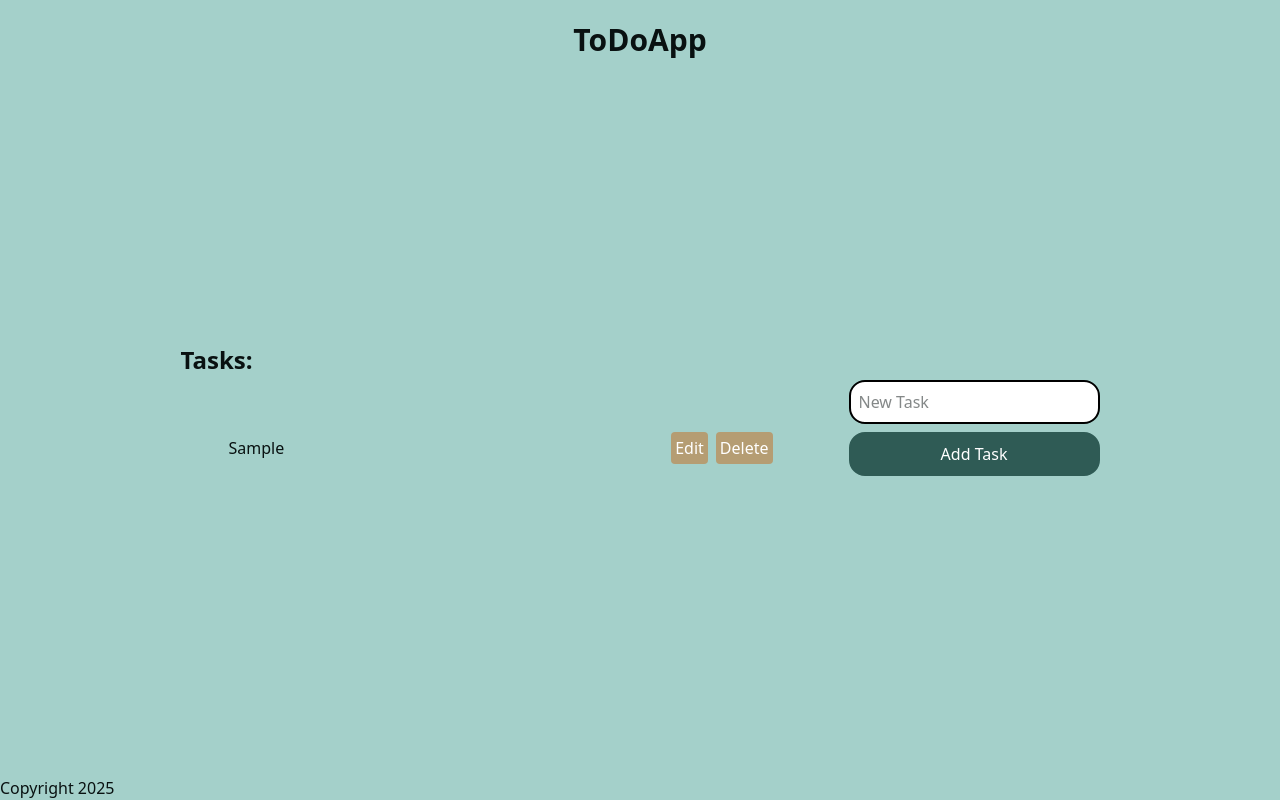
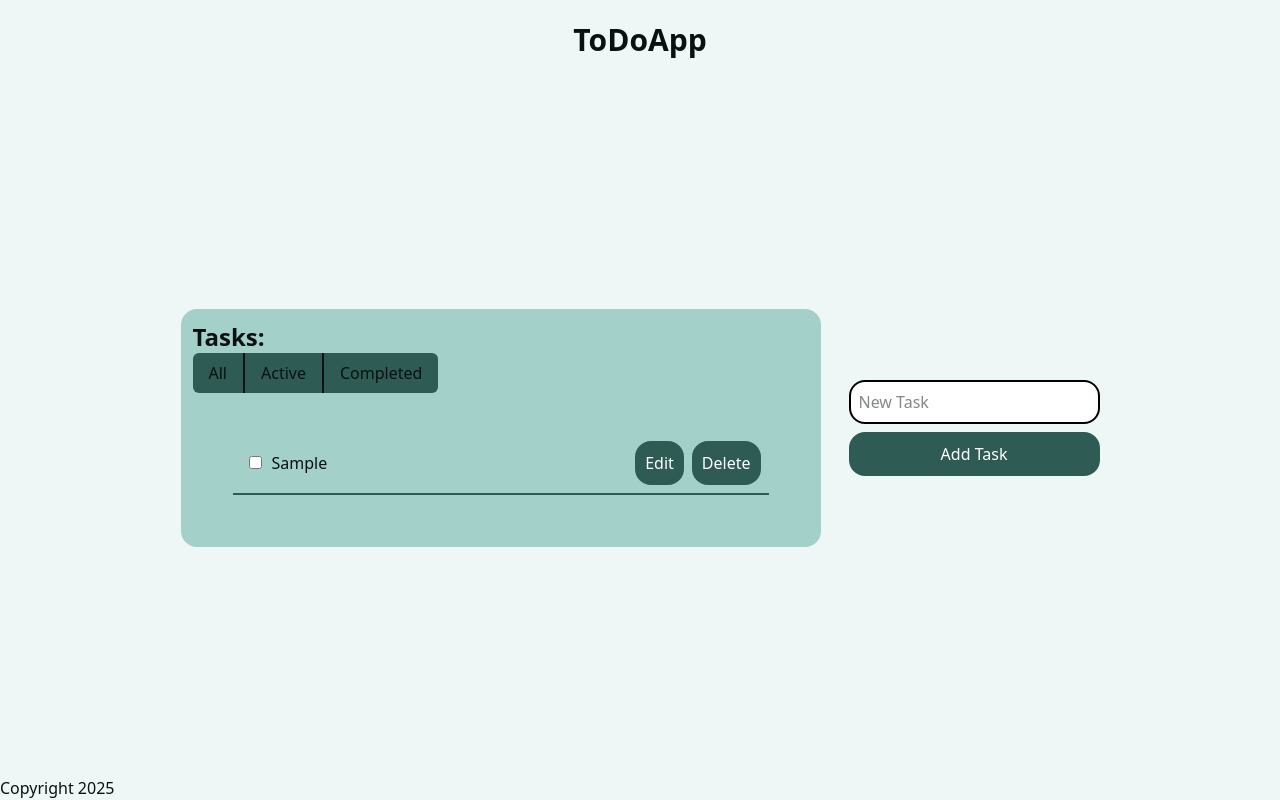
Before and after one commit to HyoteiCrown/ToDoApp, a React (Vite) app: page / in a window 1280 px wide. Both pictures are taken after typing "Sample" into the empty fields and a click on the button "Add Task". Built offline with nearby package versions, Linux system fonts and the light colour scheme.

Commit message:
Added filter buttons, checkbox-deleteon and featured some styles

```diff
--- a/src/App.jsx
+++ b/src/App.jsx
@@ -8,7 +8,7 @@ function App() {
 
     return (
         <div className="flex flex-col h-screen bg-background-light text-background-dark">
-            <div className="flex flex-col flex-1 bg-primary">
+            <div className="flex flex-col flex-1 bg-background-light">
                 <Header />
                 <main className="flex flex-1 justify-center items-center gap-7">
                     <TodoList todos={todos} setTodos={setTodos} />
--- a/src/components/AddTask.jsx
+++ b/src/components/AddTask.jsx
@@ -1,7 +1,6 @@
 import { useState } from "react";
 import PropTypes from "prop-types";
-import '../index.css'
-
+import "../index.css";
 
 function AddTask({ setTodos }) {
   const [newTodo, setNewTodo] = useState("");
@@ -14,6 +13,7 @@ function AddTask({ setTodos }) {
     const todo = {
       id: Date.now(),
       text: newTodo,
+      completed: false,
     };
     setTodos((prevTodos) => [...prevTodos, todo]);
     setNewTodo("");
@@ -41,7 +41,7 @@ function AddTask({ setTodos }) {
   );
 }
 
-AddTask.propTypes ={
-    setTodos: PropTypes.func.isRequired
-}
+AddTask.propTypes = {
+  setTodos: PropTypes.func.isRequired,
+};
 export default AddTask;
--- a/src/components/TodoItem.jsx
+++ b/src/components/TodoItem.jsx
@@ -1,71 +1,101 @@
 import PropTypes from "prop-types";
 import { useState, useRef } from "react";
 
-function TodoItem({ todo, deleteTodo, editTodo }) {
-    const [isEditing,setIsEditing] = useState(false);
-    const [editedText, setEditedText]= useState(todo.text)
-    const inputRef = useRef(0);
+function TodoItem({ todo, deleteTodo, editTodo, completeToggle }) {
+  const [isEditing, setIsEditing] = useState(false);
+  const [editedText, setEditedText] = useState(todo.text);
+  const inputRef = useRef(null);
 
-    const handleSave = () =>{
-        if(editedText.trim()===''){
-            alert('You cant save and empty task');
+  const handleSave = () => {
+    if (editedText.trim() === "") {
+      alert("You can't save an empty task");
     } else {
-            editTodo(todo.id,editedText);
+      editTodo(todo.id, editedText);
       setIsEditing(false);
       inputRef.current.focus();
     }
+  };
 
-    }
   const onEditing = (e) => {
-        setEditedText(e.target.value)
+    setEditedText(e.target.value);
     inputRef.current.focus();
-
-    }
+  };
 
   const handleKeyDown = (e) => {
-        if (e.key === 'Enter') {
+    if (e.key === "Enter") {
       handleSave();
     }
-      }
+  };
 
   return (
-      <li className="flex justify-between items-center p-2 ">
+    <li className="flex justify-between items-center p-2 border-b-2 border-secondary w-full ">
       {isEditing ? (
-            <input id="focus_input" type="text"
+        <input
+          id="focus_input"
+          type="text"
           value={editedText}
           onChange={onEditing}
           ref={inputRef}
           onKeyDown={handleKeyDown}
-            className="p-1 border-2 border-secondary rounded-2xl focus:outline-none focus:ring-accent" />
-        ):(<span>{todo.text}</span>)}
-          <div className="flex gap-2 ">
+          className="p-1  animate-pulse rounded-2xl focus:outline-none "
+        />
+      ) : (
+        <div
+          className={
+            todo.completed
+              ? "line-through text-decoration-solid text-decoration-thickness-2 align-middle transition duration-300 ease-in-out p-2 "
+              : "transition duration-300 ease-in-out  p-2 "
+          }
+        >
+          <input
+            type="checkbox"
+            checked={todo.completed}
+            onChange={() => completeToggle(todo.id)}
+            className="mr-2.5"
+          />
+          {todo.text}
+        </div>
+      )}
+      <div className="flex gap-2">
         {isEditing ? (
-                <button onClick={handleSave} className="p-1 bg-accent text-white rounded hover:bg-accent transform hover:scale-125 transition-all ease-in-out duration-150">
+          <button
+            onClick={handleSave}
+            className="p-2 border-2
+                    text-white border-secondary bg-secondary hover:bg-background-secondary hover:transform hover:scale-110 transition-all ease-in-out duration-150 rounded-2xl"
+          >
             Save
           </button>
-            ):(
-                <button onClick={()=>setIsEditing(true)} className='p-1 bg-accent text-white rounded hover:bg-accent transform hover:scale-125 transition-all ease-in-out duration-150'  >Edit</button>
+        ) : (
+          <button
+            onClick={() => setIsEditing(true)}
+            className="p-2 border-2
+                    text-white border-secondary bg-secondary hover:bg-background-secondary hover:transform hover:scale-110 transition-all ease-in-out duration-150 rounded-2xl"
+          >
+            Edit
+          </button>
         )}
-
         <button
           onClick={() => deleteTodo(todo.id)}
-              className="p-1 bg-accent text-white rounded hover:bg-accent transform hover:scale-125 transition-all ease-in-out duration-150"
+          className="p-2 border-2
+                    text-white border-secondary bg-secondary hover:bg-background-secondary hover:transform hover:scale-110 transition-all ease-in-out duration-150 rounded-2xl"
         >
           Delete
         </button>
       </div>
-
     </li>
   );
 }
 
-TodoItem.propTypes ={
+TodoItem.propTypes = {
   todo: PropTypes.shape({
-        id:PropTypes.number.isRequired,
-        text:PropTypes.string.isRequired,
+    id: PropTypes.number.isRequired,
+    text: PropTypes.string.isRequired,
+    completed: PropTypes.bool.isRequired,
   }).isRequired,
-        deleteTodo:PropTypes.func.isRequired,
-        editTodo:PropTypes.func.isRequired,
-    }
+  deleteTodo: PropTypes.func.isRequired,
+  editTodo: PropTypes.func.isRequired,
+  completeToggle: PropTypes.func.isRequired,
+  onDelete: PropTypes.func.isRequired,
+};
 
 export default TodoItem;
--- a/src/components/TodoList.jsx
+++ b/src/components/TodoList.jsx
@@ -1,10 +1,25 @@
+import { useState } from "react";
 import TodoItem from "./TodoItem";
 import PropTypes from "prop-types";
 
 function TodoList({ todos, setTodos }) {
+  const [filter, setFilter] = useState("all");
+
   const deleteTodo = (id) => {
     setTodos(todos.filter((todo) => todo.id !== id));
   };
+
+  const completeToggle = (id) => {
+    setTodos(
+      todos.map((todo) =>
+        todo.id === id ? { ...todo, completed: true } : todo
+      )
+    );
+    setTimeout(() => {
+      setTodos(todos.filter((todo) => todo.id !== id));
+    }, 700);
+  };
+
   const editTodo = (id, newText) => {
     setTodos(
       todos.map((todo) => {
@@ -16,13 +31,30 @@ import PropTypes from "prop-types";
     );
   };
 
+  const filteredTodos = todos.filter((todo) => {
+    if (filter === "active") return !todo.completed;
+    if (filter === "completed") return todo.completed;
+    return true;
+  });
+
   return (
     <section className="w-1/2">
-            <div className="flex flex-col gap-2">
+      <div className="flex flex-col bg-primary border-0 rounded-2xl p-3">
         <h2 className=" sticky text-2xl font-bold">Tasks:</h2>
+        <span className="inline-flex rounded-md">
+          <button className="bg-secondary py-2 px-4 rounded-l-md focus:bg-accent" onClick={() => setFilter("all")}>All</button>
+          <button className="bg-secondary py-2 px-4 border-x-2 border-background-dark focus:bg-accent" onClick={() => setFilter("active")}>Active</button>
+          <button className="bg-secondary py-2 px-4 rounded-r-md focus:bg-accent" onClick={() => setFilter("completed")}>Completed</button>
+        </span>
         <ul className="flex flex-col m-10 gap-2">
-                    {todos.map((todo) => (
-                        <TodoItem key={todo.id} todo={todo} editTodo={editTodo} deleteTodo={deleteTodo} />
+          {filteredTodos.map((todo) => (
+            <TodoItem
+              key={todo.id}
+              todo={todo}
+              editTodo={editTodo}
+              deleteTodo={deleteTodo}
+              completeToggle={completeToggle}
+            />
           ))}
         </ul>
       </div>
@@ -30,13 +62,14 @@ import PropTypes from "prop-types";
   );
 }
 
-TodoList.propTypes ={
-    todos: PropTypes.arrayOf(PropTypes.shape({
+TodoList.propTypes = {
+  todos: PropTypes.arrayOf(
+    PropTypes.shape({
       id: PropTypes.number.isRequired,
       text: PropTypes.string.isRequired,
-        })).isRequired,
-        setTodos: PropTypes.func.isRequired
-
+    })
+  ).isRequired,
+  setTodos: PropTypes.func.isRequired,
 };
 
 export default TodoList;
```
Lines whose indentation alone changed are shown as unchanged.
